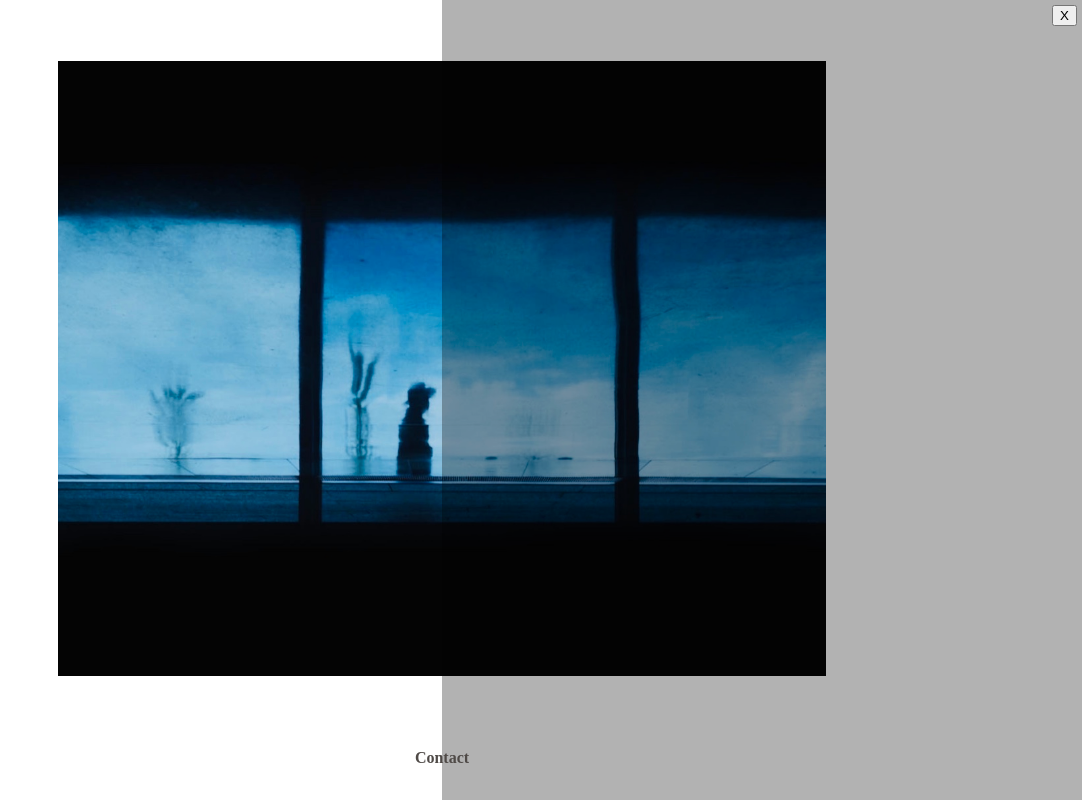
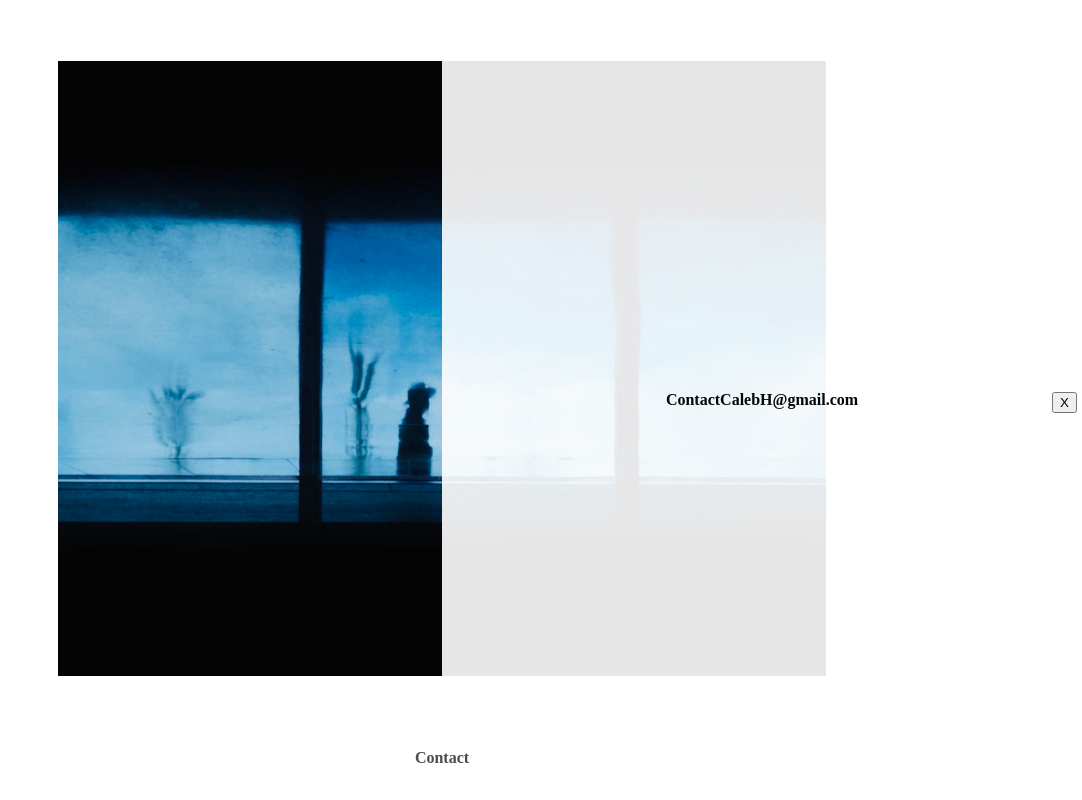
Before and after one commit to eloisebarrow/caleb-henderson, a React (Create React App) app in the folder client/: page / in a window 1280 px wide. Both pictures are taken after a click on the element "Contact". Shown: the whole page, without its empty margins (198-1280 px from the left). Built offline with nearby package versions, Linux system fonts and the light colour scheme; a web font is replaced by a local one.

Commit message:
wip possible final overlay animation

```diff
--- a/client/src/components/Menu.css
+++ b/client/src/components/Menu.css
@@ -1,10 +1,13 @@
 .show-overlay {
   position: absolute;
+  display: flex;
+  justify-content: center;
+  align-items: center;
   align-self: flex-end;
   width: 50%;
   height: 100%;
-  background-color: rgba(0,0,0,0.3);
-  animation: overlay-slide-in 1s;
+  background-color: rgba(255,255,255,0.9);
+  animation: overlay-slide-in 2.20s;
 }
 
 .hide-overlay {
@@ -20,7 +23,9 @@
 .show-overlay h1 {
   font-family: 'Ibarra Real Nova', serif;
   font-size: 1rem;
-  color: #AAAAAA;
+  color: #000000;
+  animation: overlay-contact-fade-in 3.5s;
+  position:
 }
 
 .closebtn {
@@ -31,20 +36,31 @@
 
 @keyframes overlay-slide-in {
   0% {
-    opacity: 0;
-    margin-right: -2000px;
+    opacity: 1;
+    margin-right: -100%;
+    width: 100%;
   }
   25% {
-    margin-right: -1500px;
+    margin-right: -75%;
   }
   50% {
-    margin-right: -1000px;
+    margin-right: -50%;
   }
   75% {
-    margin-right: -500px;
+    margin-right: -25%;
+  }
+  100% {
+    /* opacity: 0.9;  */
+    margin-right: 0%;
+    width: 50%;
+  }
+}
+
+@keyframes overlay-contact-fade-in {
+  0% {
+    opacity: 0;
   }
   100% {
     opacity: 1;
-    margin-right: 0px;
   }
 }
--- a/client/src/components/Menu.jsx
+++ b/client/src/components/Menu.jsx
@@ -5,7 +5,7 @@ export default function Menu(props) {
   return (
     <div className={props.overlay ? 'show-overlay' : 'hide-overlay'}>
       <button className="closebtn" onClick={() => {props.setOverlay(false)}}>X</button>
-      {/* <h1>ContactCalebH@gmail.com</h1> */}
+      <h1>ContactCalebH@gmail.com</h1>
     </div>
   )
 }
```
